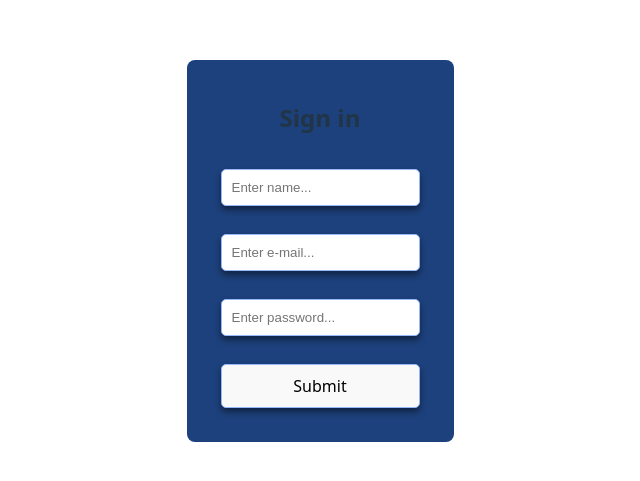
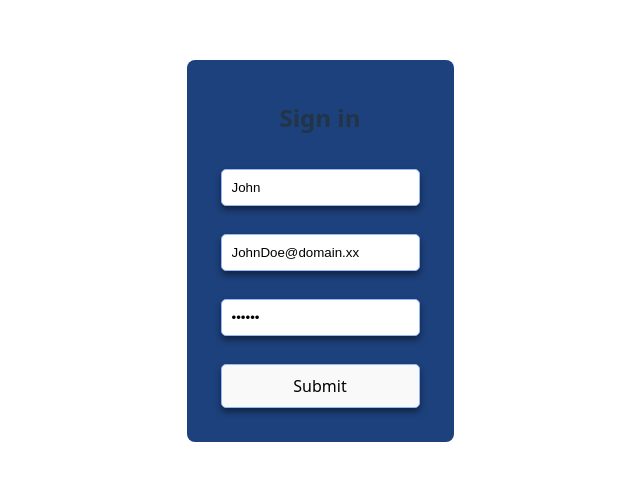
Before and after one commit to CBlooded/TutorialApp-Frontend, a React (Vite) app: page / in a window 1280 px wide. Shown: the part 149-630 px from the top of the page, without its empty margins (320-960 px from the left). Built offline with nearby package versions, Linux system fonts and the light colour scheme.

Commit message:
futhure fixes. message for successful register. added comments.

```diff
--- a/src/login-register-components/register.tsx
+++ b/src/login-register-components/register.tsx
@@ -1,12 +1,16 @@
 //import React, { useState } from "react";
 import { set, useForm, type SubmitHandler } from "react-hook-form";
+import React, { useRef } from "react";
 
 import "./register-style.css";
 
 /**
- * Login component
- * This component is used to render the login form.
- *
+ * register component
+ * This component is used to render the register form.
+ * @param {string} name
+ * @param {string} email
+ * @param {string} password
+ * @returns {JSX.Element} Login component
  */
 
 type FromFields = {
@@ -16,20 +20,42 @@ type FromFields = {
 };
 
 function Login() {
+  // form title referece
+  const formTitle = useRef<HTMLHeadingElement>(null);
+
   const {
     register,
     handleSubmit,
     setError,
     formState: { errors, isSubmitting },
-  } = useForm<FromFields>();
+  } = useForm<FromFields>({
+    defaultValues: {
+      name: "John",
+      email: "JohnDoe@domain.xx",
+      password: "123456",
+    }
+  });
 
+  /***
+   * onSubmit function
+   * Function  used to handle form submission.
+   * Debugging purpose: Data available in console log
+   * @param {FromFields} data - form data
+   *
+   */
   const onSubmit: SubmitHandler<FromFields> = async (data) => {
+    // Simulate a server request, handling errors
     try {
-      await new Promise((resolve) => setTimeout(resolve, 1000));
+      console.log(data);
+      await new Promise((resolve) => setTimeout(resolve, 1000)); // wait for server response
+      if (formTitle.current) { // update current form status
+        formTitle.current.innerHTML =
+        "Sign in <br/> Registration successful";
+      }
       throw new Error();
-      console.log(data);
     } catch (error) {
-      setError("root", {
+      // example error handling
+      setError("email", {
         message: "Email already exists"
       });
     }
@@ -37,7 +63,7 @@ function Login() {
 
   return (
     <form className="login-form" onSubmit={handleSubmit(onSubmit)}>
-      <h2>Sign in</h2>
+      <h2 id="formTitle" ref={formTitle}>Sign in</h2>
       {errors.name && (
         <div className="incorrect-message">{errors.name.message}</div>
       )}
```
